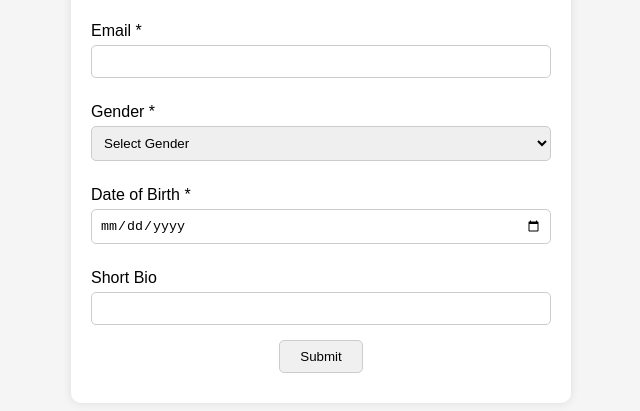
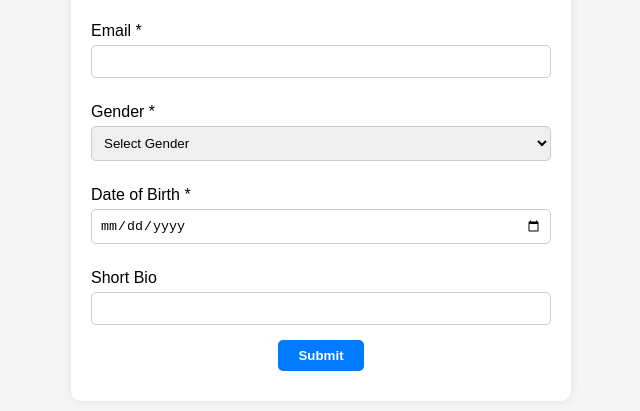
Before and after one commit to kavyashree1303/ADDA-Projects, a plain HTML site: page index.html in a window 1280 px wide. Shown: the part 167-578 px from the top of the page, without its empty margins (319-959 px from the left). Drawn offline with Linux system fonts and the light colour scheme.

Commit message:
changed the submit button to blue

```diff
--- a/index.html
+++ b/index.html
@@ -41,12 +41,14 @@
       display: block;
       margin: 0 auto 10px auto;
       border-radius: 5px;
-      background-color: #f0f0f0;
-      border: 1px solid #ccc;
+      background-color: #007BFF;
+      color: white;
+      font-weight: bold;
+      border: none;
       cursor: pointer;
     }
     button:hover {
-      background-color: #e0e0e0;
+      background-color: #0069d9;
     }
     .output {
       background-color: #e6ffe6;
@@ -115,9 +117,7 @@
 
       const data = { name, email, gender, dob, bio };
 
-
       localStorage.setItem('userData', JSON.stringify(data));
-
 
       try {
         const res = await fetch('https://reqres.in/api/users', {
@@ -141,7 +141,6 @@
       outputBox.style.display = 'block';
     });
 
-
     window.onload = () => {
       const saved = localStorage.getItem('userData');
       if (saved) {
```
